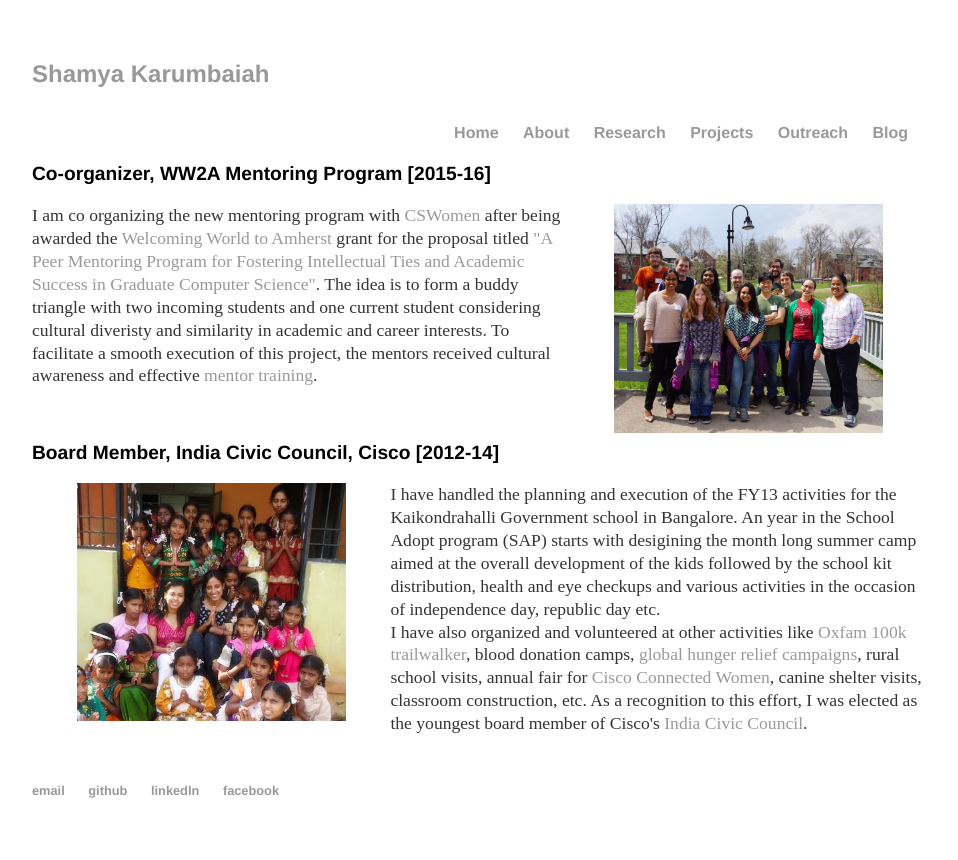
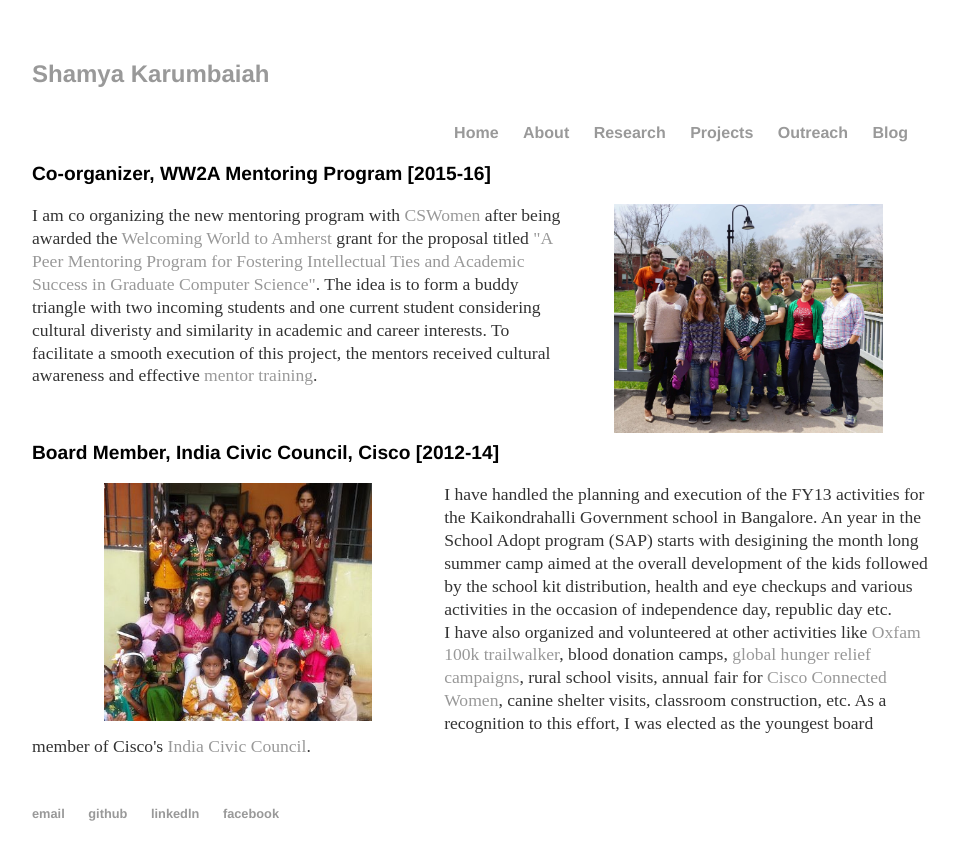
Before and after one commit to Shamya/shamyatest.github.io, a Jekyll site: the page built from outreach/index.html, in a window 1280 px wide. Shown: the top 860 px of the page, without its empty margins (160-1118 px from the left). Built offline with Jekyll 4.4.1, drawn with Linux system fonts in a browser that asks for light colours.

Commit message:
Update index.html

```diff
--- a/outreach/index.html
+++ b/outreach/index.html
@@ -12,7 +12,7 @@ title: Outreach
 <br>
 
   <h3>Board Member, India Civic Council, Cisco [2012-14]</h3>
-  <img src="/images/outreach.jpg" align="left" height="30%" width="30%" hspace="5%"></imag>
+  <img src="/images/outreach.jpg" align="left" height="30%" width="30%" hspace="8%"></imag>
   <p>
 	I have handled the planning and execution of the FY13 activities for the Kaikondrahalli Government school in Bangalore. An year in the School Adopt program (SAP) starts with desigining the month long summer camp aimed at the overall development of the kids followed by the school kit distribution, health and eye checkups and various activities in the occasion of independence day, republic day etc.
 	<br>
```
